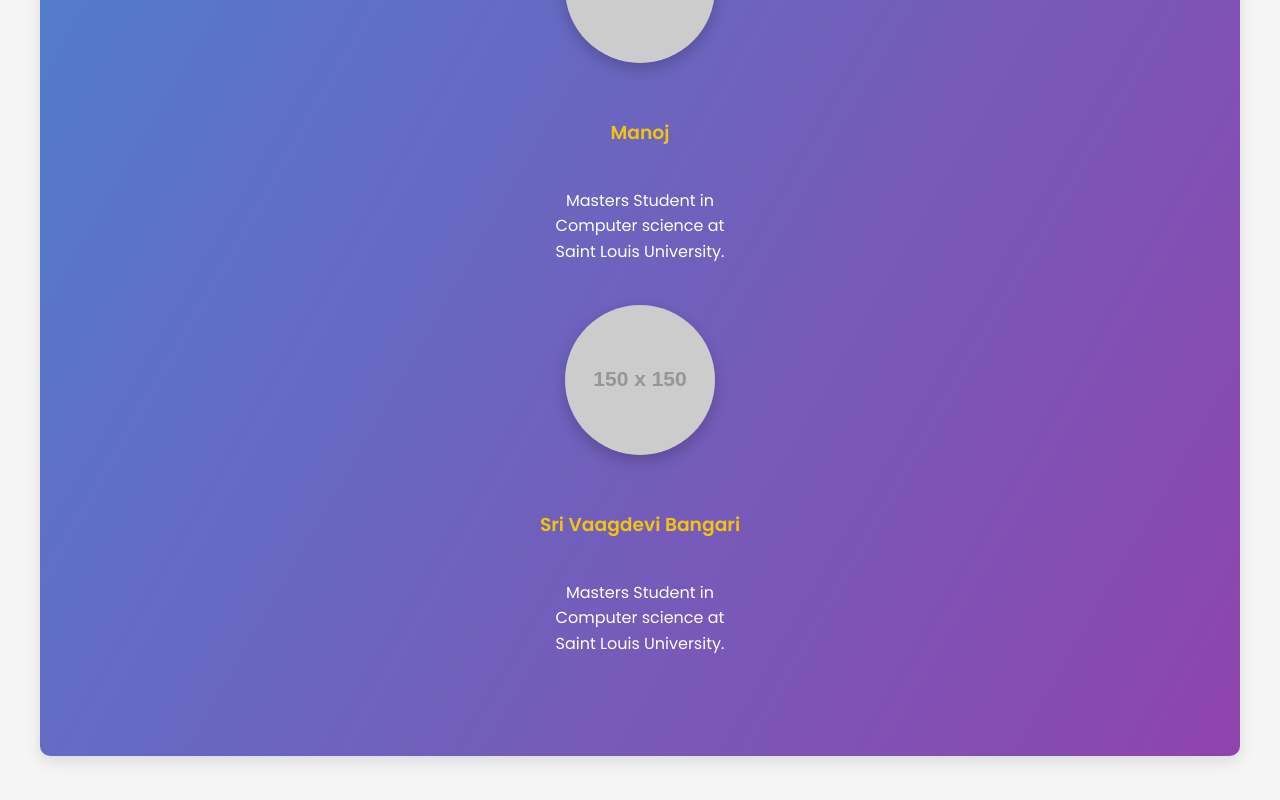
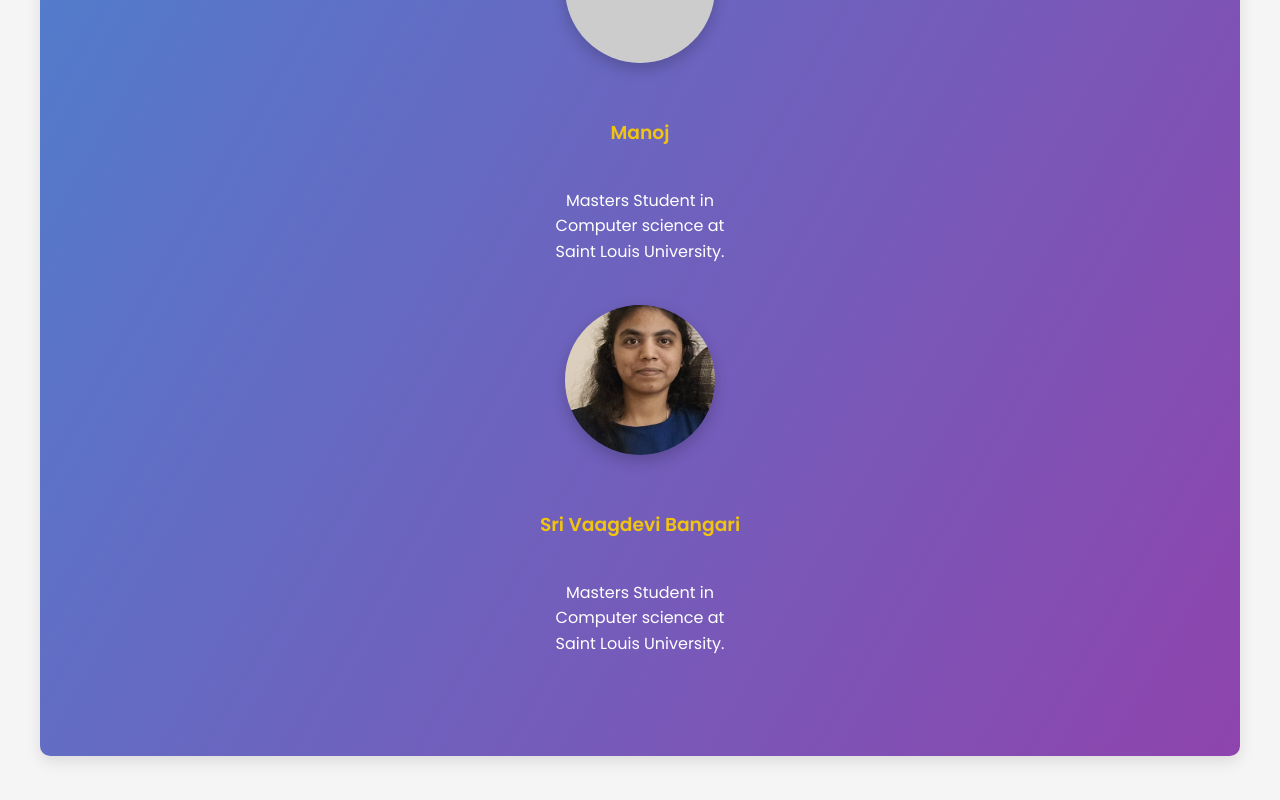
Before and after one commit to BollepalliPranitha/webtechnologies_survey, a React (Create React App) app: page / in a window 1280 px wide. Shown: the part 6834-7634 px from the top of the page. Built offline with nearby package versions, Linux system fonts and the light colour scheme.

Commit message:
content added to the web page

```diff
--- a/src/components/Team.js
+++ b/src/components/Team.js
@@ -1,5 +1,6 @@
 import React from "react";
 import Profile1 from "./images/Profile1.jpg";
+import Profile2 from "./images/Profile2.jpg";
 function Team() {
   return (
     <section id="team">
@@ -26,7 +27,7 @@ function Team() {
           <p>Masters Student in Computer science at Saint Louis University.</p>
         </div>
         <div>
-          <img src="https://via.placeholder.com/150" alt="Team Member 5" />
+          <img src={Profile2} alt="Team Member 5" />
           <h3>Sri Vaagdevi Bangari</h3>
           <p>Masters Student in Computer science at Saint Louis University.</p>
         </div>
```
Also changed, not shown: src/components/images/Profile2.jpg (added).
